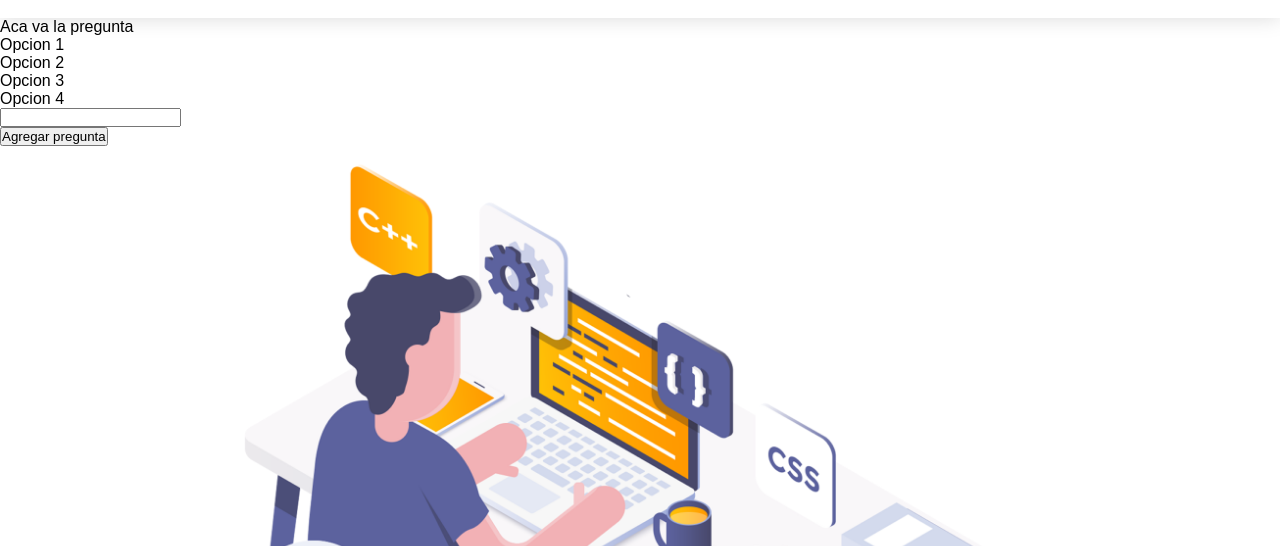
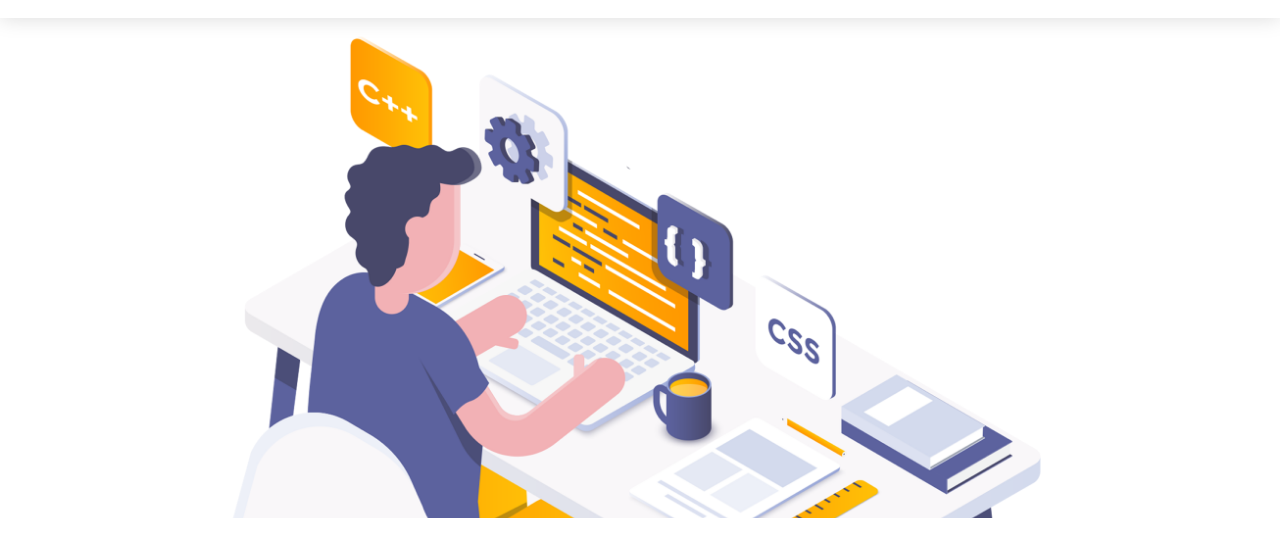
Before and after one commit to MarioCeGo/Trabajos_java, a website: page pages/examen.html in a window 1280 px wide. Shown: the part 62-608 px from the top of the page. Drawn offline with nearby package versions, Linux system fonts and the light colour scheme.

Commit message:
libreria

```diff
--- a/pages/examen.html
+++ b/pages/examen.html
@@ -20,20 +20,6 @@
                 <a href="administracion.html">Administración</a>
             </nav>
         </div>
-        <div class="container-exam-crear">
-
-            <form action="">
-                <p class="pregunta" >Aca va la pregunta</p>
-                <ul>
-                    <li>Opcion 1</li>
-                    <li>Opcion 2</li>
-                    <li>Opcion 3</li>
-                    <li>Opcion 4</li>
-                </ul>
-                <input type="text" id="respueta" required maxlength="1">
-            </form>
-            <button>Agregar pregunta</button>
-        </div>
         <div class="container-exam-info">
             <div class="container-exam-info-img"></div>
             <h1>Este sitio aun se esta diseñando</h1>
```
